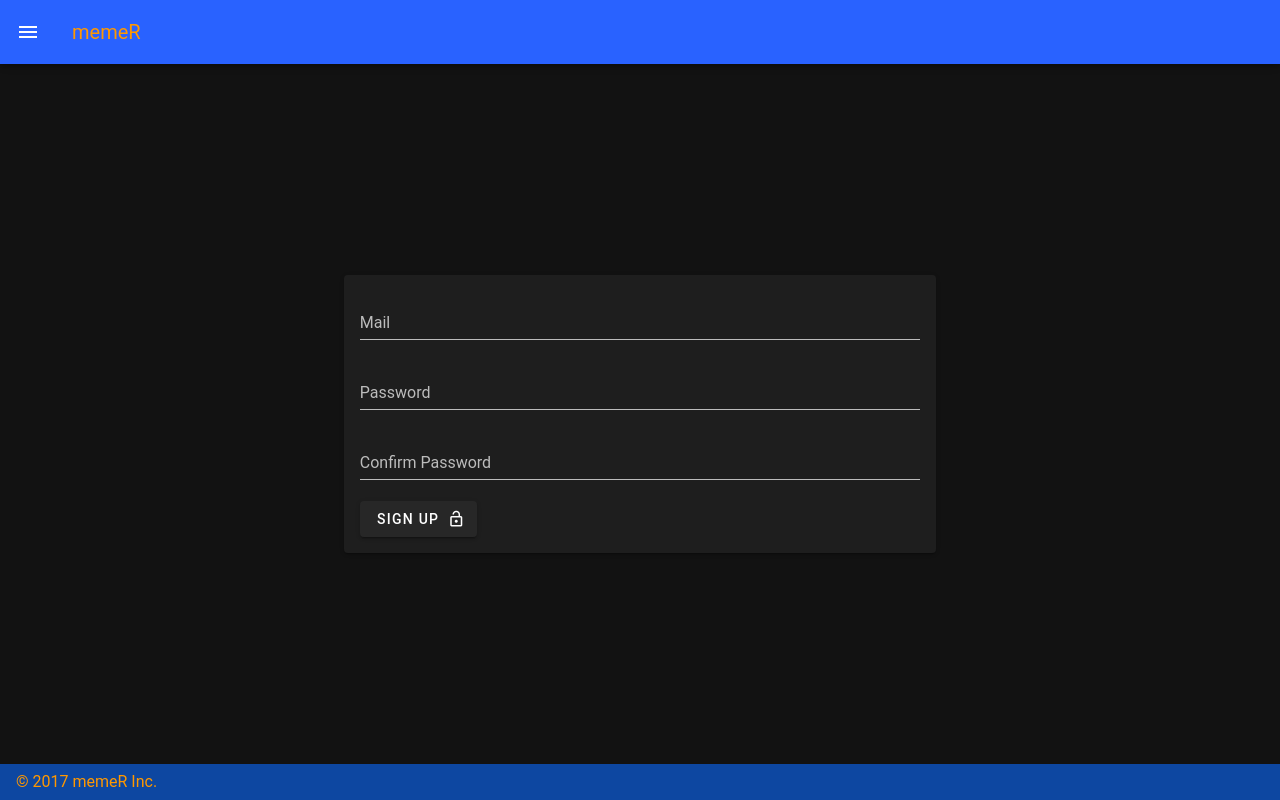
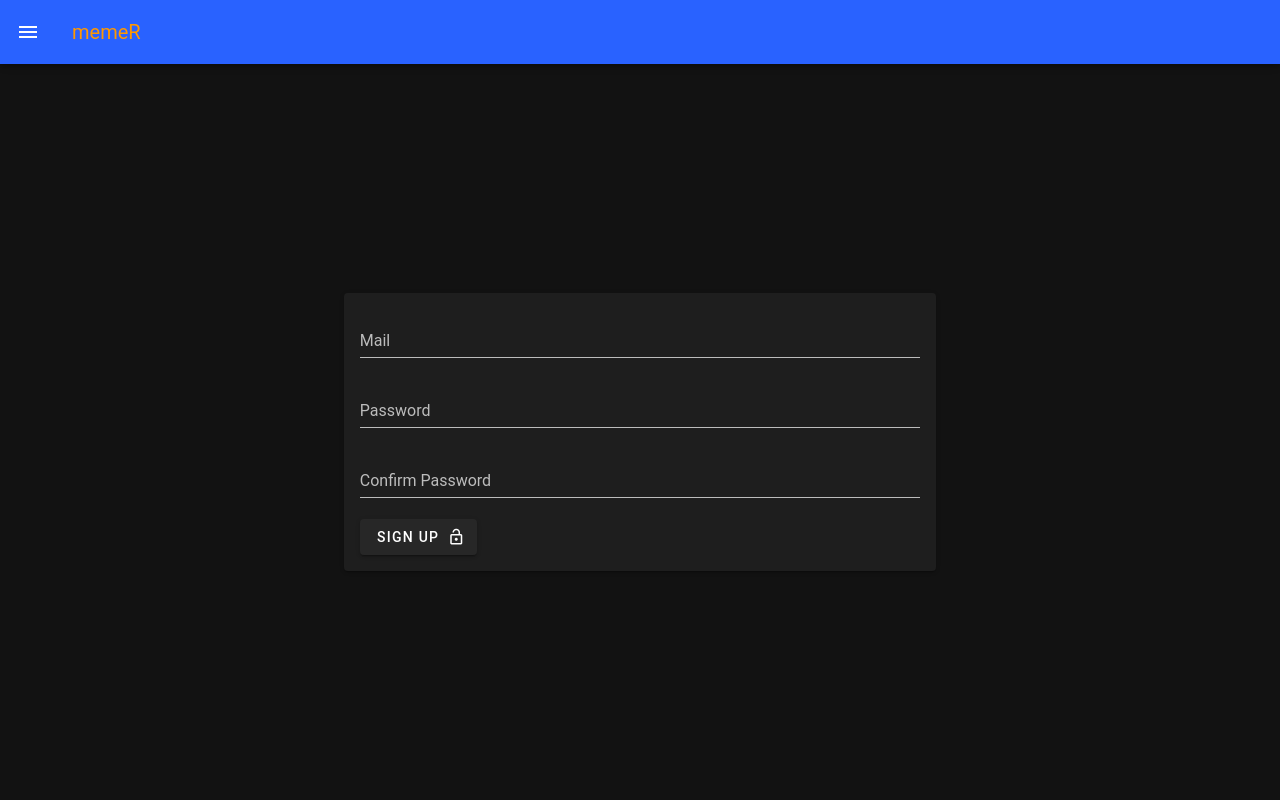
Before and after one commit to bitbytebit1/memeR, a Vue app: page /signup in a window 1280 px wide. Built offline with nearby package versions, Linux system fonts and the light colour scheme; a small style sheet from the web is missing.

Commit message:
Update App - Move footer to SFC

```diff
--- a/src/App.vue
+++ b/src/App.vue
@@ -3,8 +3,10 @@
     id="inspire"
     dark
   >
+    <!-- NAVBAR -->
     <NavBar />
-    <!-- Main content -->
+
+    <!-- ROUTER -->
     <v-content>
       <v-container
         fluid
@@ -18,25 +20,18 @@
         </v-layout>
       </v-container>
     </v-content>
-
-    <!-- Footer -->
-    <v-footer
-      app
-      fixed
-      class="blue darken-4"
-    >
-      <span class="orange--text">&copy; {{ (new Date()).getFullYear() }} memeR Inc.</span>
-      <v-spacer />
-      <span class="orange--text">{{ $store.getters.getTotalMemes }}</span>
-    </v-footer>
+    <!-- FOOTER -->
+    <!-- <Footer /> -->
   </v-app>
 </template>
 
 <script>
 import NavBar from '@/components/NavBar/NavBar.vue'
+// import Footer from '@/components/Footer/Footer.vue'
 export default {
   components: {
     NavBar
+    // Footer
   },
   created () {
     this.$vuetify.theme.dark = true
--- /dev/null
+++ b/src/components/Footer/Footer.vue
@@ -0,0 +1,13 @@
+<template>
+  <!-- Footer -->
+  <v-footer
+    app
+    fixed
+    padless
+    class="blue darken-4"
+  >
+    <span class="orange--text">&copy; {{ (new Date()).getFullYear() }} memeR Inc.</span>
+    <v-spacer />
+    <span class="orange--text">{{ $store.getters.getTotalMemes }}</span>
+  </v-footer>
+</template>
```
